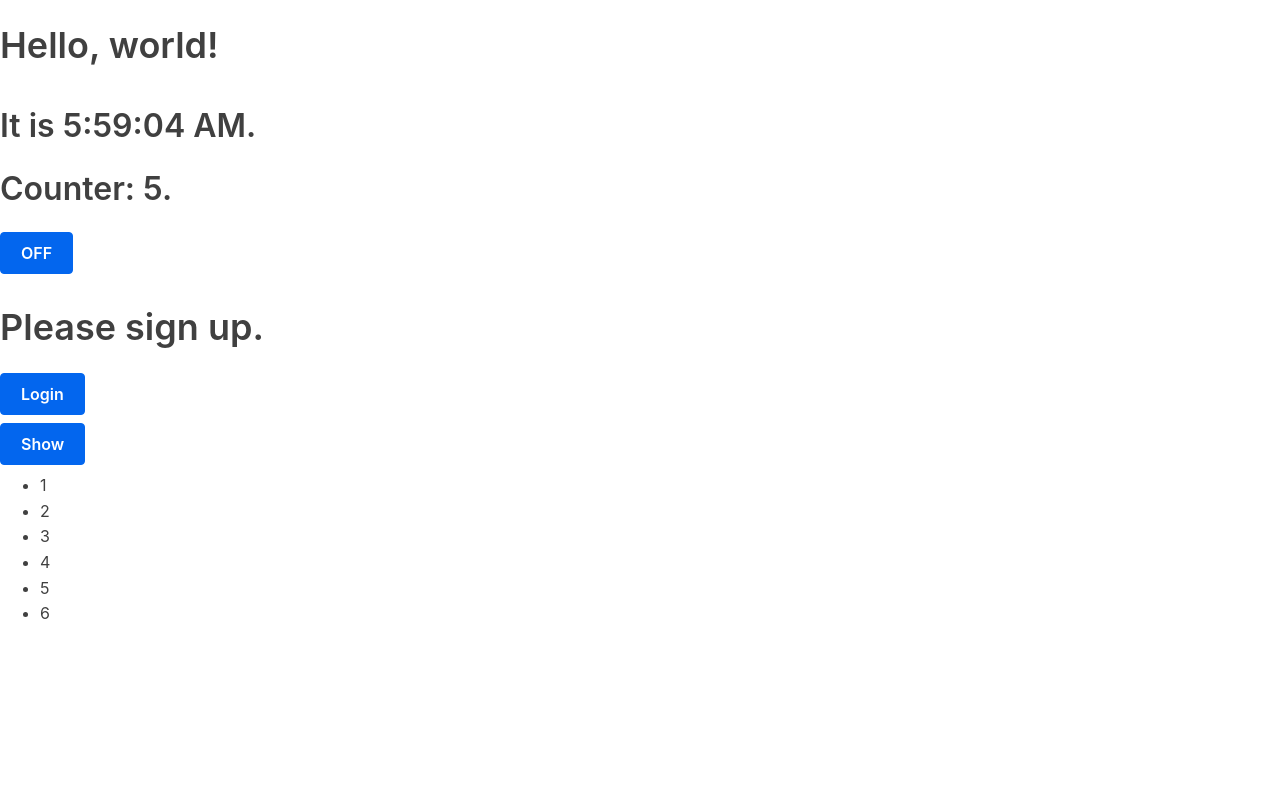
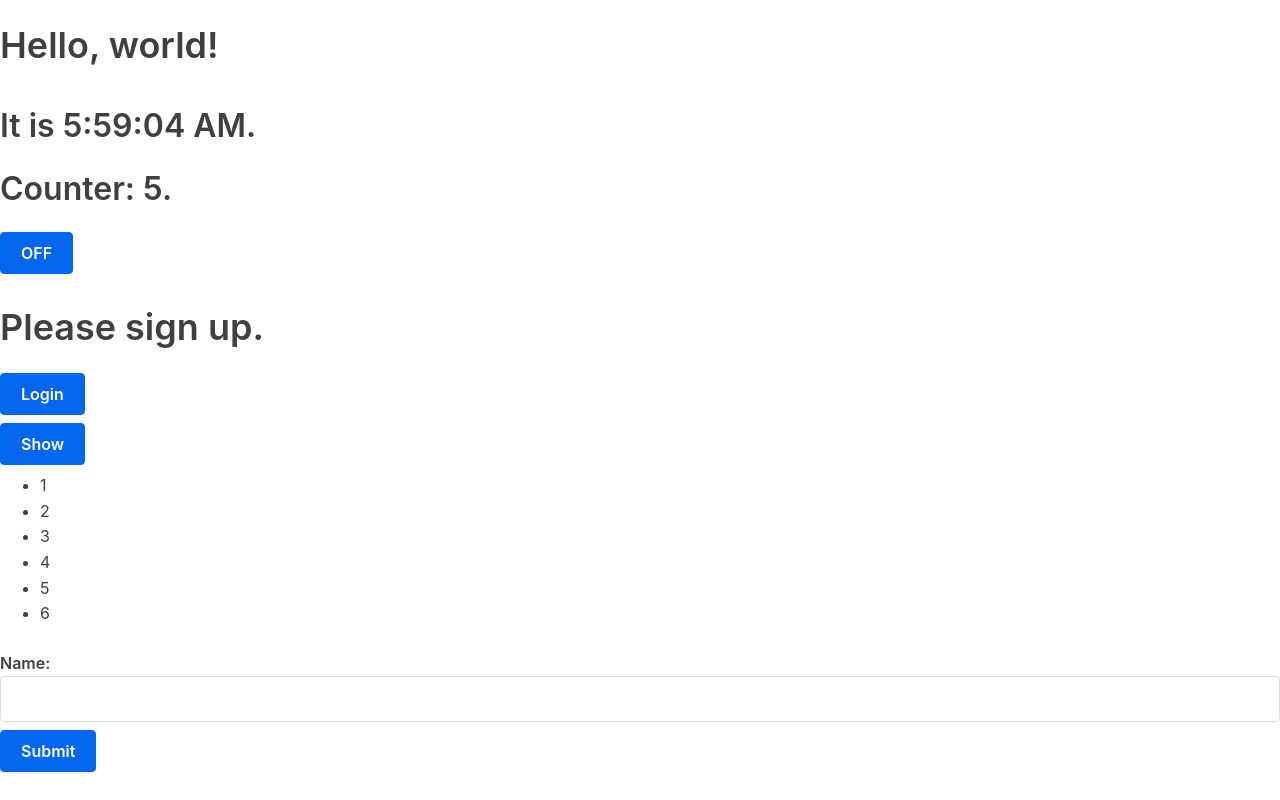
Before and after one commit to ravitejagGitHub/react-tutorial, a React (Create React App) app: page / in a window 1280 px wide. Built offline with nearby package versions, Linux system fonts and the light colour scheme.

Commit message:
input form

```diff
--- /dev/null
+++ b/src/Forms/NameForm.js
@@ -0,0 +1,36 @@
+import { Component } from "react";
+
+export class NameForm extends Component {
+	constructor(props) {
+		super(props);
+		this.state = { value: "" };
+
+		this.handleChange = this.handleChange.bind(this);
+		this.handleSubmit = this.handleSubmit.bind(this);
+	}
+
+	handleChange(event) {
+		this.setState({ value: event.target.value });
+	}
+
+	handleSubmit(event) {
+		alert("A name was submitted: " + this.state.value);
+		event.preventDefault();
+	}
+
+	render() {
+		return (
+			<form onSubmit={this.handleSubmit}>
+				<label>
+					Name:
+					<input
+						type="text"
+						value={this.state.value}
+						onChange={this.handleChange}
+					/>
+				</label>
+				<input type="submit" value="Submit" />
+			</form>
+		);
+	}
+}
--- a/src/ListsAndKeys/List.js
+++ b/src/ListsAndKeys/List.js
@@ -1,7 +1,7 @@
 function ListItem(props) {
 	// Correct! There is no need to specify the key here:
-	const { key, value } = props;
-	console.log(key); // Keys serve as a hint to React but they don’t get passed to your components. If you need the same value in your component, pass it explicitly as a prop with a different name:
+	const { value } = props;
+	// console.log(key); // Keys serve as a hint to React but they don’t get passed to your components. If you need the same value in your component, pass it explicitly as a prop with a different name:
 	console.log(value);
 	return <li>{value}</li>;
 }
--- a/src/index.js
+++ b/src/index.js
@@ -10,6 +10,7 @@
 import { LoginControl } from "./ConditionalRendering/LoginControl";
 import { Page } from "./ConditionalRendering/PreventingRendering/Page";
 import { NumberList } from "./ListsAndKeys/List";
+import { NameForm } from "./Forms/NameForm";
 
 ReactDOM.render(
 	<>
@@ -19,6 +20,8 @@
 		<LoginControl />
 		<Page />
 		<NumberList numbers={[1, 2, 3, 4, 5, 6]} />
+
+		<NameForm />
 	</>,
 	document.querySelector("#root")
 );
```
